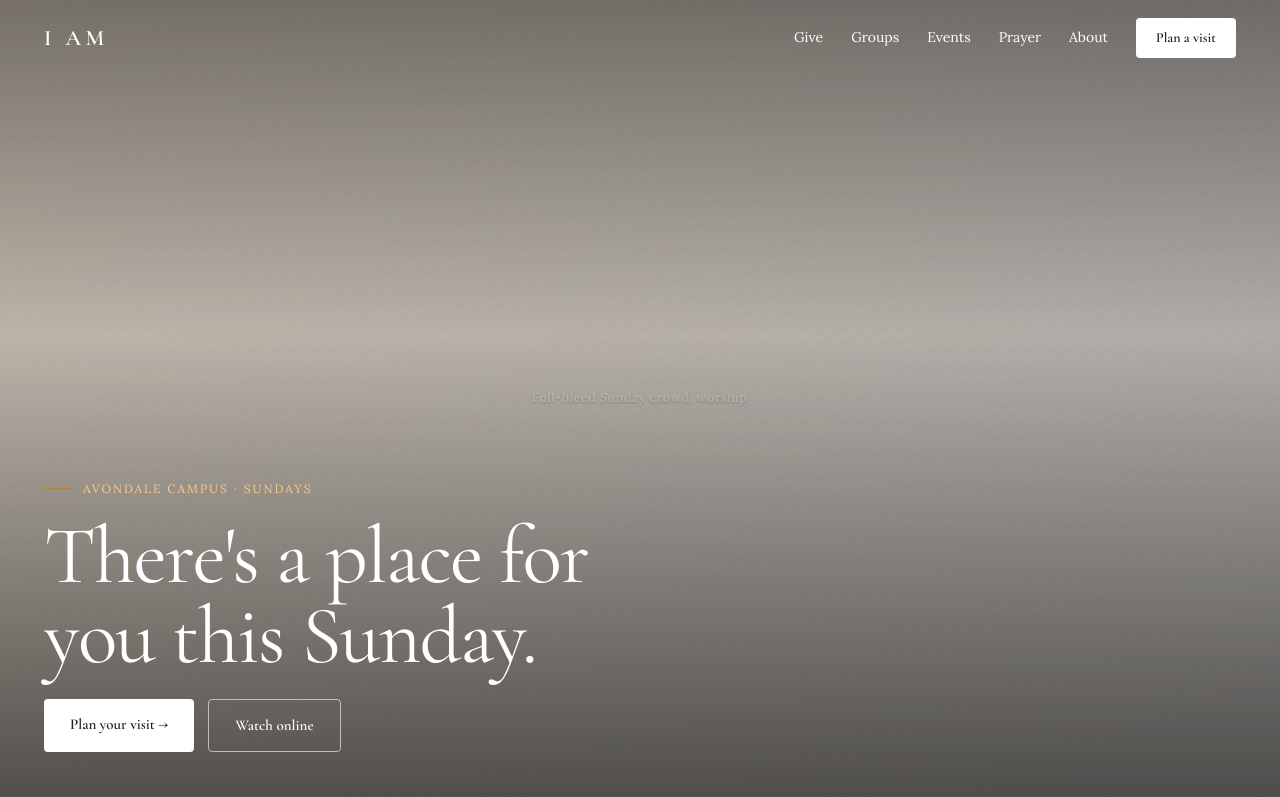
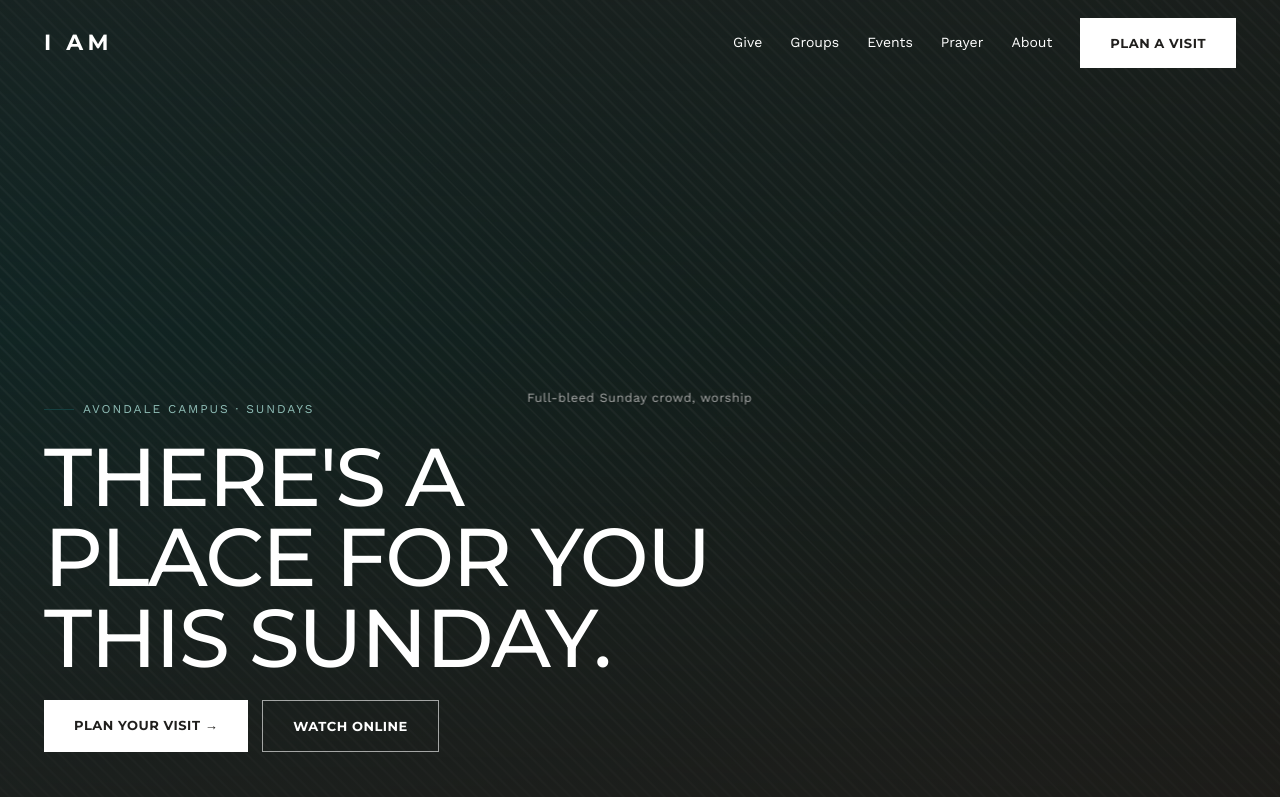
Before and after one commit to dblock4200/Iamchurch, a plain HTML site: page index.html in a window 1280 px wide. Shown: the top 797 px of the page. Drawn offline with nearby package versions, Linux system fonts and the light colour scheme.

Commit message:
Phase 3: Gather-inspired design system
Same single-campus content, structure, and page set as before — only
the design layer changes. New theme-v3.css ports gatherasheville.org's
actual visual language (dark slate-navy + warm cream/parchment, a deep
teal accent, bold uppercase Montserrat over a Work Sans body, sharp
zero-radius controls) onto every existing page via CSS custom-property
overrides.

Homepage also gains two elements extracted from Gather's own layout,
written with I AM's own values language (not copied text): a
four-word stacked statement band after the hero, and a "Family is our
culture" banner CTA linking to the existing groups page.

```diff
--- a/index.html
+++ b/index.html
@@ -454,6 +454,7 @@ html.cine .give__cta {
   .hero__content { position: relative; animation: none; padding-top: 46vh; }
 }
 </style>
+<link rel="stylesheet" href="theme-v3.css">
 <link rel="stylesheet" href="micro.css">
 </head>
 <body>
@@ -517,6 +518,16 @@ html.cine .give__cta {
     </a>
   </div>
 
+  <!-- ===================== FOUR-WORD STATEMENT ===================== -->
+  <section style="background:var(--color-accent-900);border-bottom:1px solid var(--color-divider)">
+    <div class="rv" style="max-width:1180px;margin:0 auto;padding:clamp(44px,6vw,68px) clamp(20px,5vw,44px);display:flex;flex-wrap:wrap;justify-content:space-between;gap:20px 32px">
+      <div style="font-family:var(--font-heading);font-weight:var(--font-heading-weight, 600);text-transform:uppercase;font-size:clamp(20px,3vw,32px);line-height:1.1;color:#fff;letter-spacing:.01em">Know<br>Grace</div>
+      <div style="font-family:var(--font-heading);font-weight:var(--font-heading-weight, 600);text-transform:uppercase;font-size:clamp(20px,3vw,32px);line-height:1.1;color:#fff;letter-spacing:.01em">Find<br>Belonging</div>
+      <div style="font-family:var(--font-heading);font-weight:var(--font-heading-weight, 600);text-transform:uppercase;font-size:clamp(20px,3vw,32px);line-height:1.1;color:#fff;letter-spacing:.01em">Discover<br>Purpose</div>
+      <div style="font-family:var(--font-heading);font-weight:var(--font-heading-weight, 600);text-transform:uppercase;font-size:clamp(20px,3vw,32px);line-height:1.1;color:#fff;letter-spacing:.01em">Take<br>Part</div>
+    </div>
+  </section>
+
   <!-- ===================== MOMENT 2 · THIS WEEKEND (pinned) ===================== -->
   <section class="scene scene--weekend" id="visit" data-scene>
     <div class="scene__stage weekend__stage">
@@ -540,6 +551,14 @@ html.cine .give__cta {
           </div>
         </div>
       </div>
+    </div>
+  </section>
+
+  <!-- ===================== FAMILY IS OUR CULTURE BANNER ===================== -->
+  <section style="background:var(--color-accent);border-bottom:1px solid var(--color-divider)">
+    <div class="rv" style="max-width:1180px;margin:0 auto;padding:clamp(28px,4vw,40px) clamp(20px,5vw,44px);display:flex;align-items:center;justify-content:space-between;gap:20px;flex-wrap:wrap">
+      <div style="font-family:var(--font-heading);font-weight:var(--font-heading-weight, 600);text-transform:uppercase;font-size:clamp(18px,2.4vw,26px);color:#fff;letter-spacing:.01em">Family is our culture. Find your people.</div>
+      <a class="abtn" href="groups.html" style="background:#fff;color:var(--color-accent-900);font-family:var(--font-heading);font-weight:600;font-size:14px;padding:12px 26px;border-radius:4px;text-decoration:none;white-space:nowrap">Join a group now</a>
     </div>
   </section>
 
--- /dev/null
+++ b/theme-v3.css
@@ -0,0 +1,131 @@
+/* ══════════════════════════════════════════════════════════════════════════
+   I AM — PHASE 3 THEME  ("Gather" system)
+   Design tokens ported from gatherasheville.org's actual visual language:
+   dark slate-navy canvas, warm cream/parchment paper, a deep teal accent,
+   bold uppercase Montserrat display type over a humanist-grotesque body,
+   and sharp, square (zero-radius) controls throughout. Content, structure,
+   and page hierarchy are untouched; this file only overrides design tokens
+   already threaded through every page's inline CSS via var().
+
+   Load order: after each page's inline <style> block (so these :root
+   redefinitions win by source order) and before micro.css.
+   ══════════════════════════════════════════════════════════════════════ */
+@import url('https://fonts.googleapis.com/css2?family=Montserrat:wght@500;700;800&family=Work+Sans:wght@400;500;600&display=swap');
+
+:root {
+  color-scheme: light;
+
+  /* — surface & text — */
+  --color-bg: #ebe7dc;
+  --color-surface: #ded8c6;
+  --color-text: #0f172a;
+  --color-accent: #153f3f;
+  --color-accent-2: #153f3f;
+  --color-divider: color-mix(in srgb, #0f172a 16%, transparent);
+
+  /* — neutral ramp — */
+  --color-neutral-100: #f7f5ee;
+  --color-neutral-200: #ebe7dc;
+  --color-neutral-300: #d3cdb9;
+  --color-neutral-400: #b0a98e;
+  --color-neutral-500: #8c8468;
+  --color-neutral-600: #6b6450;
+  --color-neutral-700: #4a4638;
+  --color-neutral-800: #2b2921;
+  --color-neutral-900: #16150f;
+
+  /* — accent ramp: deep teal — */
+  --color-accent-100: #e4efed;
+  --color-accent-200: #bcd8d4;
+  --color-accent-300: #8fbdb6;
+  --color-accent-400: #5c9990;
+  --color-accent-500: #337971;
+  --color-accent-600: #1f5c55;
+  --color-accent-700: #153f3f;
+  --color-accent-800: #0d2b2b;
+  --color-accent-900: #061717;
+
+  --color-accent-2-100: #e4efed;
+  --color-accent-2-200: #bcd8d4;
+  --color-accent-2-300: #8fbdb6;
+  --color-accent-2-400: #5c9990;
+  --color-accent-2-500: #337971;
+  --color-accent-2-600: #1f5c55;
+  --color-accent-2-700: #153f3f;
+  --color-accent-2-800: #0d2b2b;
+  --color-accent-2-900: #061717;
+
+  /* — type: bold uppercase display over a plain humanist body — */
+  --font-heading: "Montserrat", system-ui, sans-serif;
+  --font-heading-weight: 800;
+  --font-body: "Work Sans", system-ui, sans-serif;
+
+  /* — spacing: unchanged — */
+  --space-1: 4.6px;
+  --space-2: 9.2px;
+  --space-3: 13.8px;
+  --space-4: 18.4px;
+  --space-6: 27.6px;
+  --space-8: 36.8px;
+
+  /* — radius: sharp, architectural — zero everywhere — */
+  --radius-sm: 0px;
+  --radius-md: 0px;
+  --radius-lg: 0px;
+  --radius-pill: 0px;
+
+  /* — elevation — */
+  --shadow-sm: 0 1px 2px color-mix(in srgb, #0f172a 14%, transparent);
+  --shadow-md: 0 3px 10px color-mix(in srgb, #0f172a 16%, transparent);
+  --shadow-lg: 0 12px 32px color-mix(in srgb, #0f172a 22%, transparent);
+}
+
+html { background: var(--color-bg); }
+h1, h2, h3, h4, h5, h6 {
+  text-transform: uppercase;
+  letter-spacing: -0.01em;
+}
+::selection { background: color-mix(in srgb, var(--color-accent) 26%, transparent); }
+::-webkit-scrollbar-thumb { background: color-mix(in srgb, #0f172a 22%, transparent) !important; }
+
+/* Photography: crisp, unframed, no sepia */
+.plate {
+  filter: none !important;
+  border-color: var(--color-surface) !important;
+  outline-color: var(--color-divider) !important;
+  border-radius: 0 !important;
+}
+.img-slot {
+  background: linear-gradient(135deg, var(--color-accent-800), var(--color-neutral-900)) !important;
+  color: color-mix(in srgb, #fff 80%, transparent) !important;
+}
+
+/* Buttons: sharp squares, uppercase Montserrat labels */
+.abtn, a.abtn, button.abtn {
+  border-radius: 0 !important;
+  padding: 15px 30px !important;
+  font-weight: 700 !important;
+  text-transform: uppercase;
+  letter-spacing: 0.04em;
+  font-size: 13px !important;
+}
+.abtn:hover { transform: translateY(-2px); }
+
+/* Cards, tags, inputs follow the same sharp language */
+.lift, .card, article.lift { border-radius: 0 !important; }
+.tag { border-radius: 0 !important; font-weight: 700; text-transform: uppercase; letter-spacing: 0.04em; }
+.tag-accent { background: var(--color-accent-100); color: var(--color-accent-800); }
+.tag-neutral { background: var(--color-neutral-100); color: var(--color-neutral-800); }
+.tag-outline { border-color: var(--color-accent); color: var(--color-accent); }
+
+input, select, textarea, .inu, .in, .input, .custin, .gsel, .msel {
+  border-radius: 0 !important;
+  background: var(--color-neutral-100) !important;
+  border-color: var(--color-divider) !important;
+}
+
+/* Kickers/eyebrows read as bold uppercase tracked labels, matching Gather's
+   headline treatment rather than the thin serif-adjacent kickers elsewhere */
+h1, h2, h3 { font-weight: var(--font-heading-weight); }
+
+@media (prefers-reduced-motion: reduce) { .abtn:hover { transform: none; } }
```
Also changed, not shown: about.html (+1 -0 lines), events.html (+1 -0 lines), get-connected.html (+1 -0 lines), give.html (+1 -0 lines), groups.html (+1 -0 lines), plan-a-visit.html (+1 -0 lines), prayer.html (+1 -0 lines).
